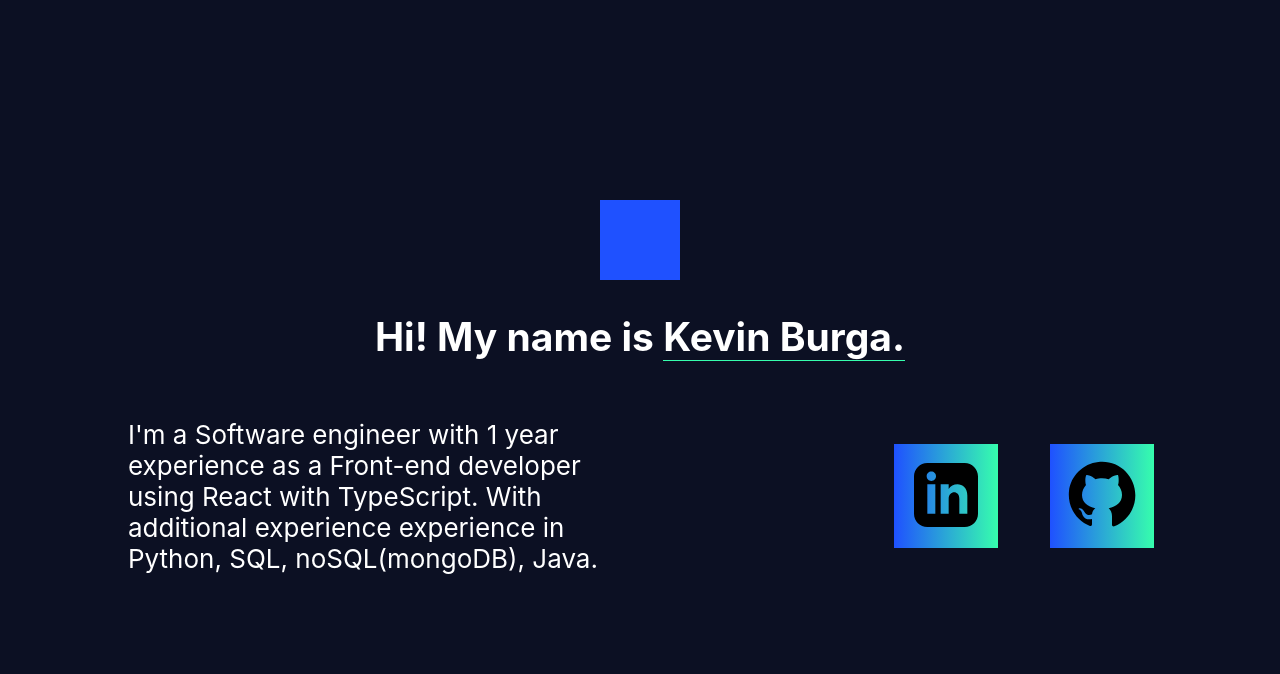
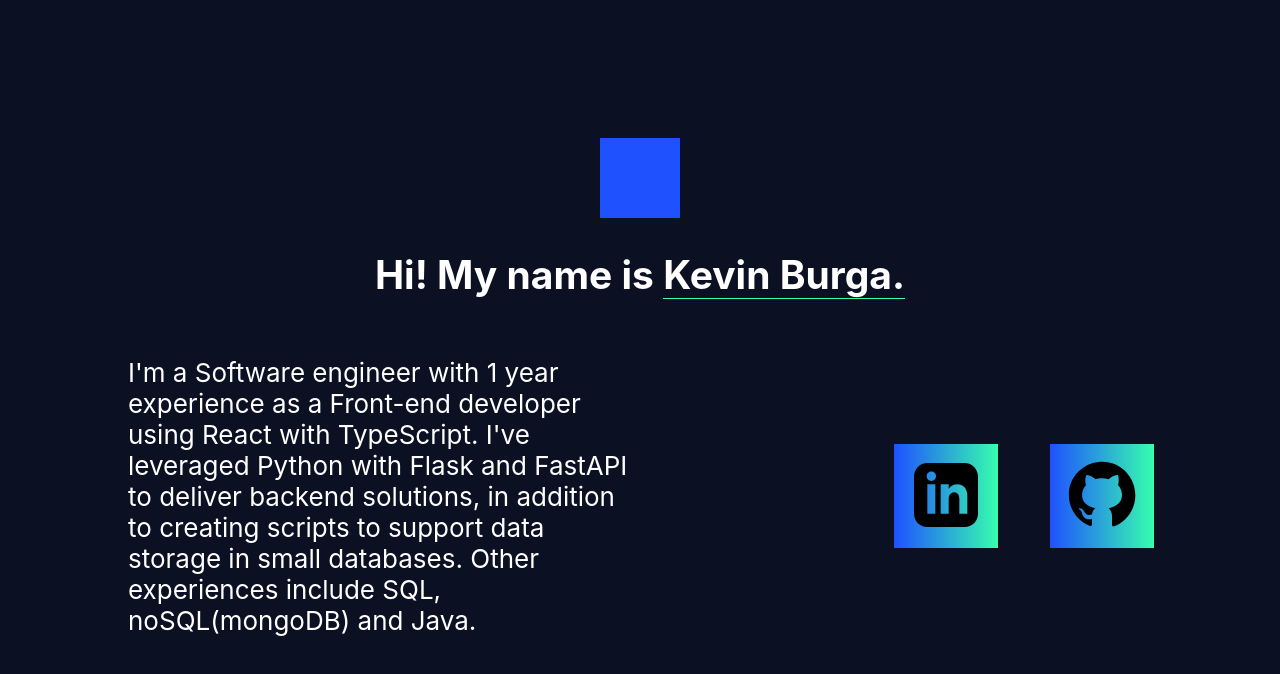
Before and after one commit to kasbr97/kasbr97.github.io, a React (Create React App) app: page / in a window 1280 px wide. Shown: the top 674 px of the page. Built offline with nearby package versions, Linux system fonts and the light colour scheme.

Commit message:
Updated description text

```diff
--- a/src/mainPage/mainPage.js
+++ b/src/mainPage/mainPage.js
@@ -19,7 +19,9 @@ function MainPage() {
             <div className="Main-description">
                 <p className="Description-text">
                     I'm a Software engineer with 1 year experience as a Front-end developer using React with TypeScript.
-                    With additional experience experience in Python, SQL, noSQL(mongoDB), Java.
+                    I've leveraged Python with Flask and FastAPI to deliver backend solutions,
+                    in addition to creating scripts to support data storage in small databases.
+                    Other experiences include SQL, noSQL(mongoDB) and Java.
                 </p>
                 <div className='Description-buttons'>
                     <button className="Buttons-Social" onClick={()=>{handleSocialButtonClick('linkedin')}}>
```
